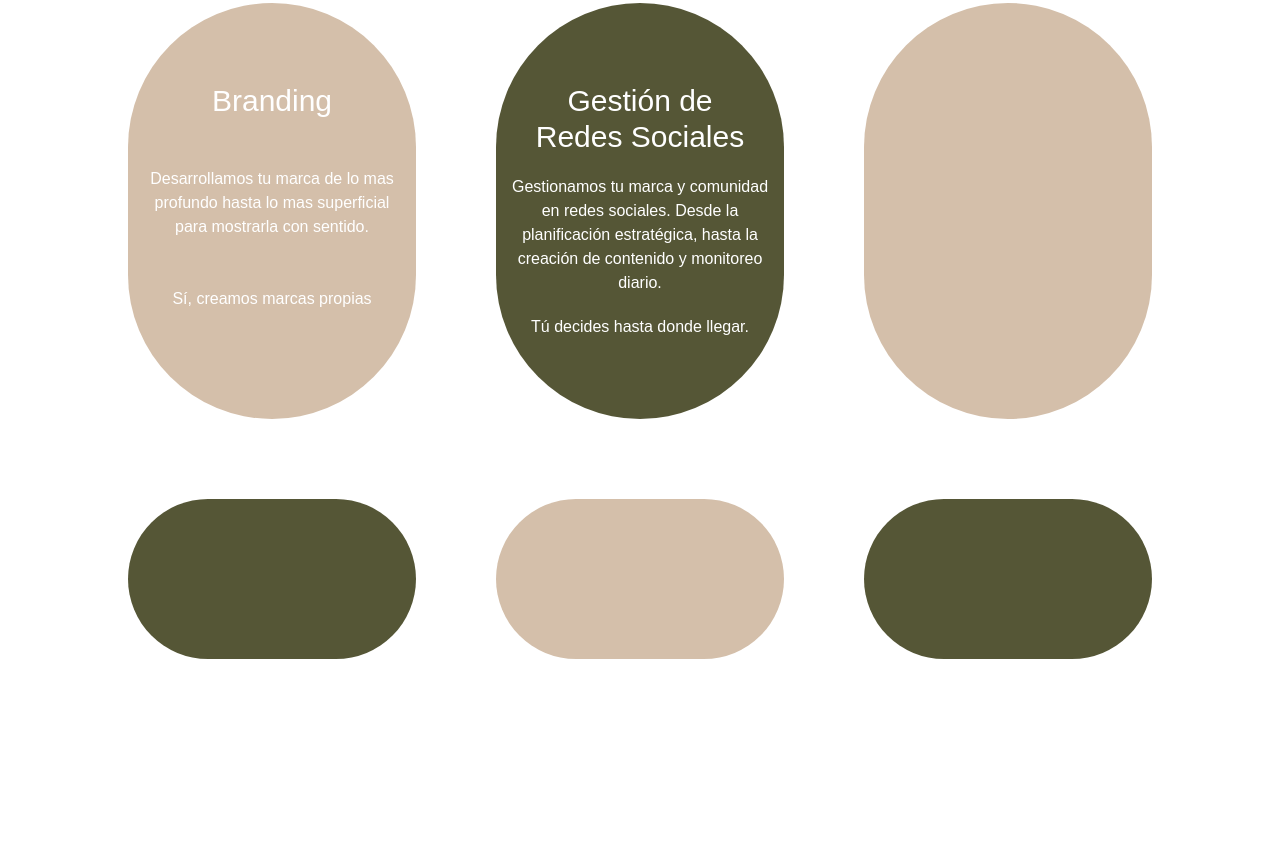
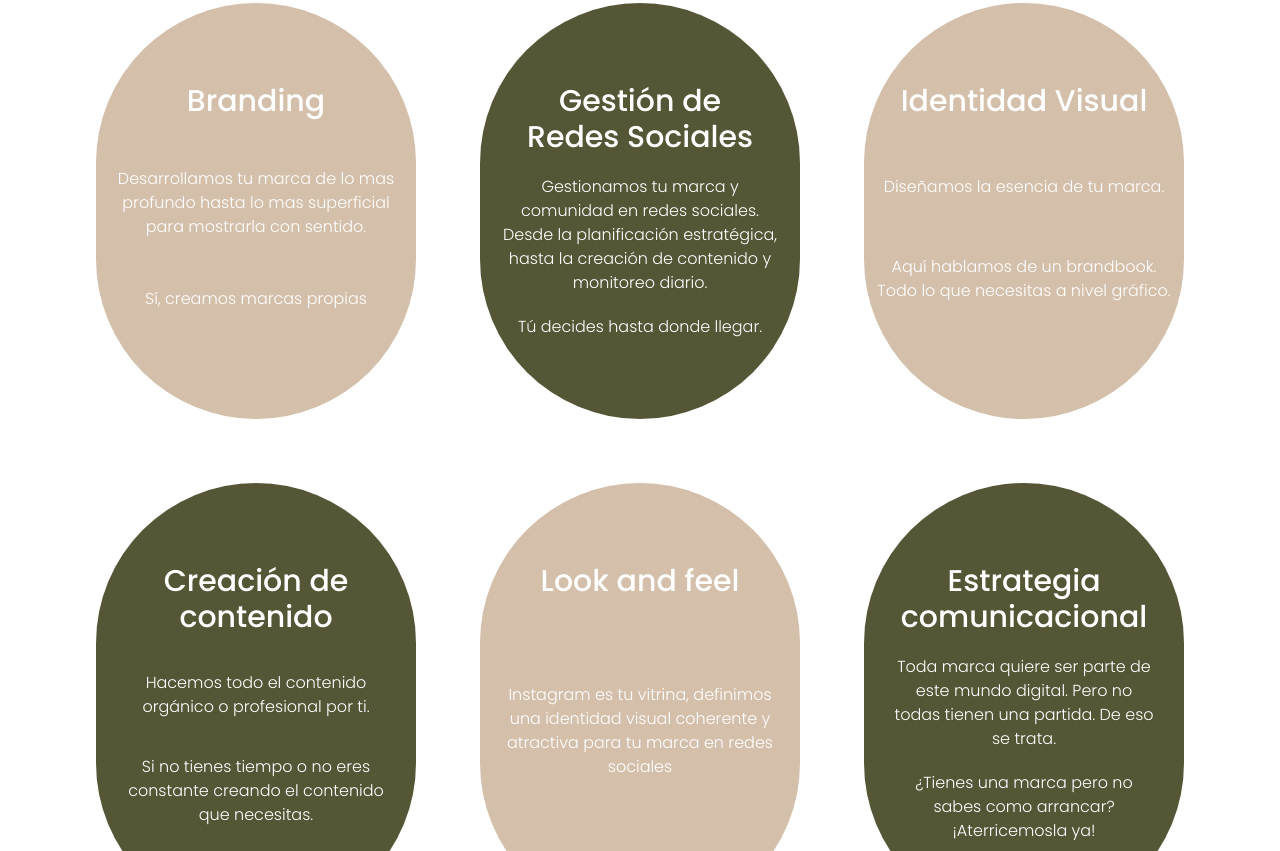
Before and after one commit to c2developergroup/thestudioav, an Astro site: page / in a window 1280 px wide. Shown: the part 1069-1920 px from the top of the page. Before the commit the page ends 1728 px from the top, so only its background shows below. Built offline with nearby package versions, Linux system fonts and the light colour scheme; Astro itself is replaced by a stand-in of ours.

Commit message:
main page finished

```diff
--- a/package.json
+++ b/package.json
@@ -1,5 +1,5 @@
 {
-  "name": "",
+  "name": "the-studio",
   "type": "module",
   "version": "0.0.1",
   "scripts": {
@@ -11,8 +11,8 @@
   },
   "dependencies": {
     "@astrojs/check": "^0.9.3",
-    "@astrojs/tailwind": "^5.1.1",
-    "astro": "^4.15.9",
+    "@astrojs/tailwind": "^2.1.3",
+    "astro": "^1.3.1",
     "tailwindcss": "^3.4.13",
     "typescript": "^5.6.2"
   }
--- a/src/css/main.css
+++ b/src/css/main.css
@@ -1,5 +1,11 @@
-html {
+h2 {
   font-family: "Poppins", sans-serif;
-    font-weight: 400;
+    font-weight: 500;
     font-style: normal;
 }
+
+p {
+  font-family: "Poppins", sans-serif;
+    font-weight: 300;
+    font-style: normal;
+}
--- a/src/layouts/Layout.astro
+++ b/src/layouts/Layout.astro
@@ -1,8 +1,10 @@
 ---
+
 ---
+
 <html>
   <head lang="es" class="light">
-    <meta charset="UTF-8"/>
+    <meta charset="UTF-8" />
     <meta name="description" content="Astro description" />
     <meta name="viewport" content="width=device-width" />
     <link rel="icon" type="image/svg+xml" href="/favicon.svg" />
--- a/src/pages/index.astro
+++ b/src/pages/index.astro
@@ -1,8 +1,10 @@
 ---
 import Navbar from "../components/Navbar.astro";
-import '../css/main.css'
+import Layout from "../layouts/Layout.astro";
+import "../css/main.css";
 ---
 
+<Layout>
   <section class="">
     <Navbar />
     <div class="mt-32"></div>
@@ -18,13 +20,13 @@ import '../css/main.css'
           Mentes creativas, estratégicas y planificadas
         </p>
         <p class="text-[#555636]">
-        La eficiencia y constancia es nuestro mayor componente para alcanzar tus
-        expectativas.<br />Te invitamos a vivir con nosotras las nuevas
+          La eficiencia y constancia es nuestro mayor componente para alcanzar
+          tus expectativas.<br />Te invitamos a vivir con nosotras las nuevas
           tendencias, el diseño y la era digital en la esencia de tu marca.
         </p>
         <p class="text-[#555636]">
-        Creamos conceptos estretégicos y cretivos que sirven como eje para cada
-        paso que damos.
+          Creamos conceptos estretégicos y cretivos que sirven como eje para
+          cada paso que damos.
         </p>
       </div>
     </section>
@@ -37,7 +39,7 @@ import '../css/main.css'
     </section>
     <section>
       <div class="text-center text-2xl text-[#555636] mb-10">Servicios</div>
-    <div class="grid grid-cols-3 gap-20 mx-32">
+      <div class="grid grid-cols-3 gap-16 mx-24">
         <div
           class="bg-[#d4bfaa] py-20 px-3 rounded-[300px] text-center grid grid-cols-1 text-white gap-5"
         >
@@ -49,87 +51,66 @@ import '../css/main.css'
           <p>Sí, creamos marcas propias</p>
         </div>
         <div
-        class="bg-[#555636] py-20 px-3 rounded-[300px] text-center grid grid-cols-1 text-white gap-5"
+          class="bg-[#555636] py-20 px-5 rounded-[300px] text-center grid grid-cols-1 text-white gap-5"
         >
           <h2 class="text-3xl">Gestión de <br />Redes Sociales</h2>
           <p>
             Gestionamos tu marca y comunidad en redes sociales. Desde la
-          planificación estratégica, hasta la creación de contenido y monitoreo
-          diario.
+            planificación estratégica, hasta la creación de contenido y
+            monitoreo diario.
           </p>
           <p>Tú decides hasta donde llegar.</p>
         </div>
         <div
           class="bg-[#d4bfaa] py-20 px-3 rounded-[300px] text-center grid grid-cols-1 text-white gap-5"
         >
+          <h2 class="text-3xl">Identidad Visual</h2>
+          <p>Diseñamos la esencia de tu marca.</p>
+          <p>
+            Aquí hablamos de un brandbook. <br /> Todo lo que necesitas a nivel gráfico.
+          </p>
         </div>
         <div
-        class="bg-[#555636] py-20 px-3 rounded-[300px] text-center grid grid-cols-1 text-white gap-5"
+          class="bg-[#555636] py-20 px-5 rounded-[300px] text-center grid grid-cols-1 text-white gap-5"
         >
+          <h2 class="text-3xl">Creación de contenido</h2>
+          <p>Hacemos todo el contenido orgánico o profesional por ti.</p>
+          <p>
+            Si no tienes tiempo o no eres constante creando el contenido que
+            necesitas.
+          </p>
         </div>
         <div
           class="bg-[#d4bfaa] py-20 px-3 rounded-[300px] text-center grid grid-cols-1 text-white gap-5"
         >
+          <h2 class="text-3xl">Look and feel</h2>
+          <p>
+            Instagram es tu vitrina, definimos una identidad visual coherente y
+            atractiva para tu marca en redes sociales
+          </p>
         </div>
         <div
-        class="bg-[#555636] py-20 px-3 rounded-[300px] text-center grid grid-cols-1 text-white gap-5"
+          class="bg-[#555636] py-20 px-7 rounded-[300px] text-center grid grid-cols-1 text-white gap-5"
         >
+          <h2 class="text-3xl">Estrategia comunicacional</h2>
+          <p>
+            Toda marca quiere ser parte de este mundo digital. Pero no todas
+            tienen una partida. De eso se trata.
+          </p>
+          <p>
+            ¿Tienes una marca pero no sabes como arrancar?¡Aterricemosla ya!
+          </p>
         </div>
       </div>
     </section>
+    <section class="text-center text-3xl py-36 px-48">
+      <h2 class="text-[#555636]">
+        Perseguimos la efectividad, transparencia y compromiso para cumplir con
+        los estándares de tu marca.
+      </h2>
+      <h2 class="text-[#555636] mt-28">
+        CONTACTO:<br>THESTUDIOAV@GMAIL.COM
+      </h2>
     </section>
-<!-- <style>
-  .poppins-thin {
-    font-family: "Poppins", sans-serif;
-    font-weight: 100;
-    font-style: normal;
-  }
-
-  .poppins-extralight {
-    font-family: "Poppins", sans-serif;
-    font-weight: 200;
-    font-style: normal;
-  }
-
-  .poppins-light {
-    font-family: "Poppins", sans-serif;
-    font-weight: 300;
-    font-style: normal;
-  }
-
-  .poppins-regular {
-    font-family: "Poppins", sans-serif;
-    font-weight: 400;
-    font-style: normal;
-  }
-
-  .poppins-medium {
-    font-family: "Poppins", sans-serif;
-    font-weight: 500;
-    font-style: normal;
-  }
-
-  .poppins-semibold {
-    font-family: "Poppins", sans-serif;
-    font-weight: 600;
-    font-style: normal;
-  }
-
-  .poppins-bold {
-    font-family: "Poppins", sans-serif;
-    font-weight: 700;
-    font-style: normal;
-  }
-
-  .poppins-extrabold {
-    font-family: "Poppins", sans-serif;
-    font-weight: 800;
-    font-style: normal;
-  }
-
-  .poppins-black {
-    font-family: "Poppins", sans-serif;
-    font-weight: 900;
-    font-style: normal;
-  }
-</style> -->
+  </section>
+</Layout>
```
Also changed, not shown: public/favicon.svg (deleted), 1 other file. Lines whose indentation alone changed are shown as unchanged.
